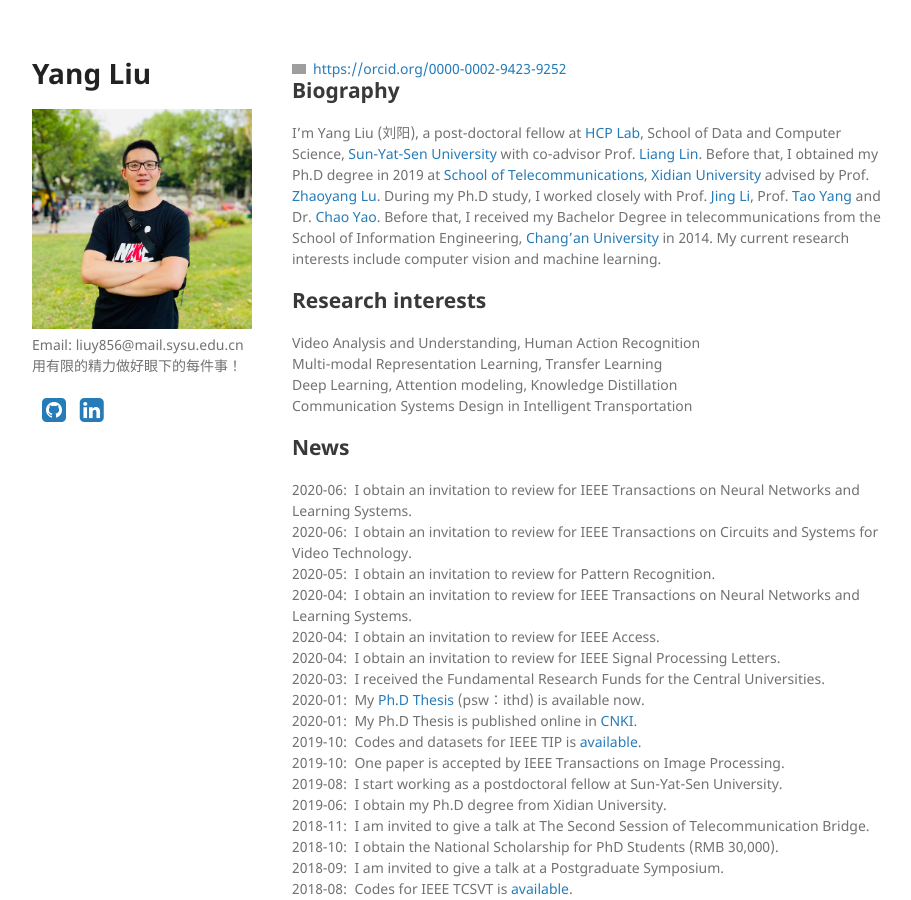
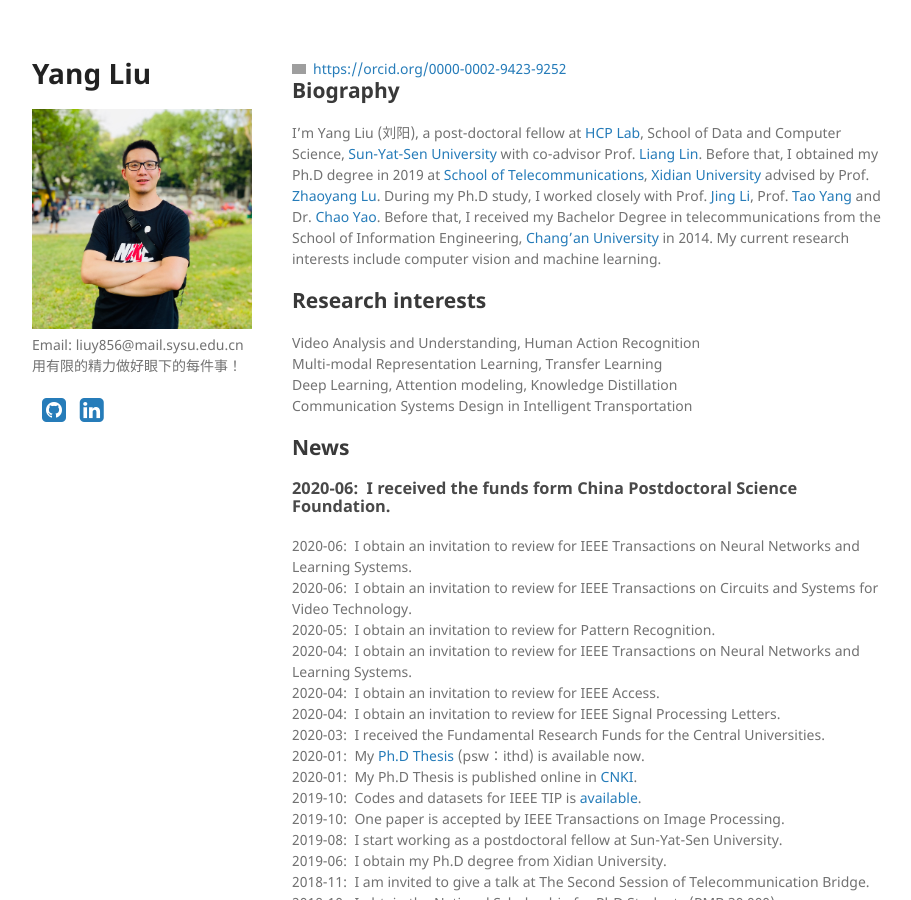
Before and after one commit to YangLiu9208/home, a Jekyll site: the page built from index.md, in a window 1280 px wide and 900 px high. Shown: the whole window, without its empty margins (178-1089 px from the left). Built offline with Jekyll 4.4.1, drawn with Linux system fonts in a browser that asks for light colours; a style sheet for code colours, icons or effects is not loaded; grey boxes are pictures that could not be loaded.

Commit message:
Update index.md

```diff
--- a/index.md
+++ b/index.md
@@ -13,6 +13,7 @@ Deep Learning, Attention modeling, Knowledge Distillation
 Communication Systems Design in Intelligent Transportation
 
 ## News
+### 2020-06:&nbsp; I received the funds form China Postdoctoral Science Foundation.
 2020-06:&nbsp; I obtain an invitation to review for IEEE Transactions on Neural Networks and Learning Systems.
 2020-06:&nbsp; I obtain an invitation to review for IEEE Transactions on Circuits and Systems for Video Technology.
 2020-05:&nbsp; I obtain an invitation to review for Pattern Recognition.
```
